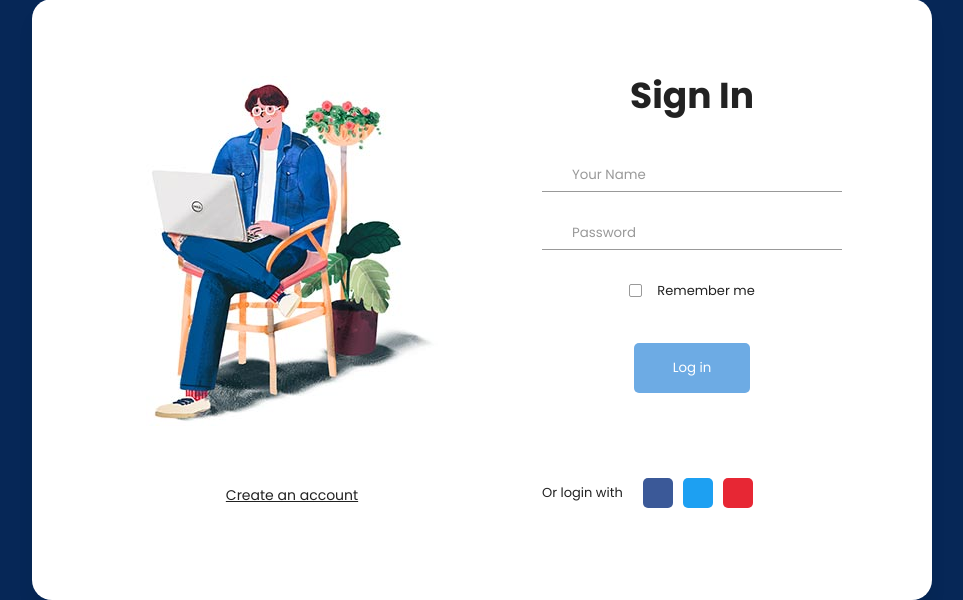
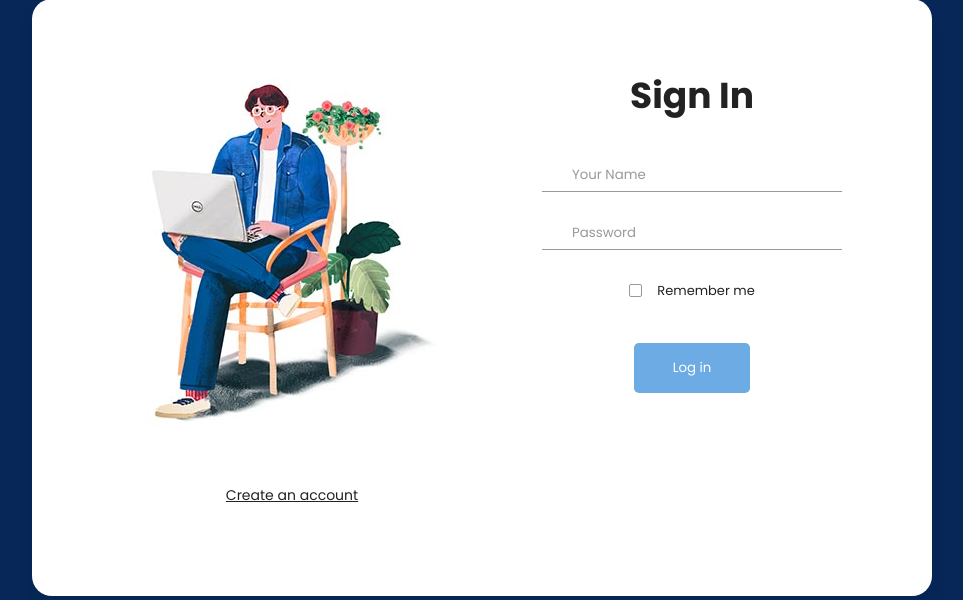
Before and after one commit to ajatucker/TrueAdvisory, a PHP site: page /signin.html in a window 1280 px wide. Shown: the part 201-801 px from the top of the page, without its empty margins (158-1121 px from the left). Run offline with PHP 8.4, Linux system fonts and the light colour scheme; some libraries are stand-ins or nearby versions.

Commit message:
fixing css

```diff
--- a/HTML Pages/signin.html
+++ b/HTML Pages/signin.html
@@ -58,14 +58,6 @@
                                     <input type="submit" name="signin" id="signin" class="form-submit" value="Log in"/>
                                 </div>
                             </form>
-                            <div class="social-login">
-                                <span class="social-label">Or login with</span>
-                                <ul class="socials">
-                                    <li><a href="#"><i class="display-flex-center zmdi zmdi-facebook"></i></a></li>
-                                    <li><a href="#"><i class="display-flex-center zmdi zmdi-twitter"></i></a></li>
-                                    <li><a href="#"><i class="display-flex-center zmdi zmdi-google"></i></a></li>
-                                </ul>
-                            </div>
                         </div>
                     </div>
                 </div>
--- a/HTML Pages/site.html
+++ b/HTML Pages/site.html
@@ -25,11 +25,12 @@
   </nav>
   <div class="center">
     <div class="title">TRUE ADVISORY</div>
-    <div class="picture"> <img src="UMDLOGO.png" alt="UMD logo" style="width:317px;height:291px;margin-top:20px;"></div>
+    <div class="picture"> <img src="images/UMDLOGO.png" alt="UMD logo" style="width:317px;height:291px;margin-top:20px;"></div>
     <div class="sub_title">Your One-Stop Shop for Tutoring, Advising, and Course Discussions</div>
     <div class="btns">
       <button>Get Started</button>
     </div>
+    <div class= "bottom">
     <div class="row">
       <div class="column">
         <h1>Welcome to True Advisory</h1>
@@ -42,9 +43,10 @@
       </div>
 
     <div class="column">
-      <img src = "schoolpic.png" alt="School" style="width:716px;height:402px;">
+      <img src = "images/schoolpic.png" alt="School" style="width:716px;height:402px;">
     </div>
     </div>
+  </div>
 
 
   </div>
--- a/HTML Pages/style.css
+++ b/HTML Pages/style.css
@@ -150,9 +150,9 @@ nav .menu{
     padding-top: 5%;
     padding-bottom: 5%;
     color: #fff;
-    font-size: 50px;
+    font-size: 40px;
     font-weight: 600;
-    text-align: left;
+    text-align: center;
   }
 
 .center .bottom p{
@@ -163,7 +163,7 @@ nav .menu{
     color: white;
     font-size: 25px;
     font-weight: 400;
-    text-align: left;
+    text-align: center;
   }
 
   .center .bottom h2{
@@ -268,7 +268,17 @@ body {
 .center .signup-image {
   margin-top: 45px; }
 
-
+.content {
+  position: absolute;
+  background-color:#062757;
+  top: 25%;
+  width: 100%;
+  padding: 0 20px;
+  text-align: center;
+}
+.content .user-nav {
+  left: 20%;
+}
 
 
 /*CSS for SignIn and SignUp pages*/
@@ -631,58 +641,6 @@ label.valid {
   padding-top: 67px;
   padding-bottom: 87px; }
 
-.social-login {
-  align-items: center;
-  -moz-align-items: center;
-  -webkit-align-items: center;
-  -o-align-items: center;
-  -ms-align-items: center;
-  margin-top: 80px; }
-
-.social-label {
-  display: inline-block;
-  margin-right: 15px; }
-
-.socials li {
-  padding: 5px; }
-  .socials li:last-child {
-    margin-right: 0px; }
-  .socials li a {
-    text-decoration: none; }
-    .socials li a i {
-      width: 30px;
-      height: 30px;
-      color: #fff;
-      font-size: 14px;
-      border-radius: 5px;
-      -moz-border-radius: 5px;
-      -webkit-border-radius: 5px;
-      -o-border-radius: 5px;
-      -ms-border-radius: 5px;
-      transform: translateZ(0);
-      -moz-transform: translateZ(0);
-      -webkit-transform: translateZ(0);
-      -o-transform: translateZ(0);
-      -ms-transform: translateZ(0);
-      -webkit-transition-duration: 0.3s;
-      transition-duration: 0.3s;
-      -webkit-transition-property: transform;
-      transition-property: transform;
-      -webkit-transition-timing-function: ease-out;
-      transition-timing-function: ease-out; }
-  .socials li:hover a i {
-    -webkit-transform: scale(1.3) translateZ(0);
-    transform: scale(1.3) translateZ(0); }
-
-.zmdi-facebook {
-  background: #3b5998; }
-
-.zmdi-twitter {
-  background: #1da0f2; }
-
-.zmdi-google {
-  background: #e72734; }
-
 .signin-form {
   margin-right: 90px;
   margin-left: 80px; }
```
Also changed, not shown: HTML Pages/user-homepage.html (added, +41 -0 lines).
